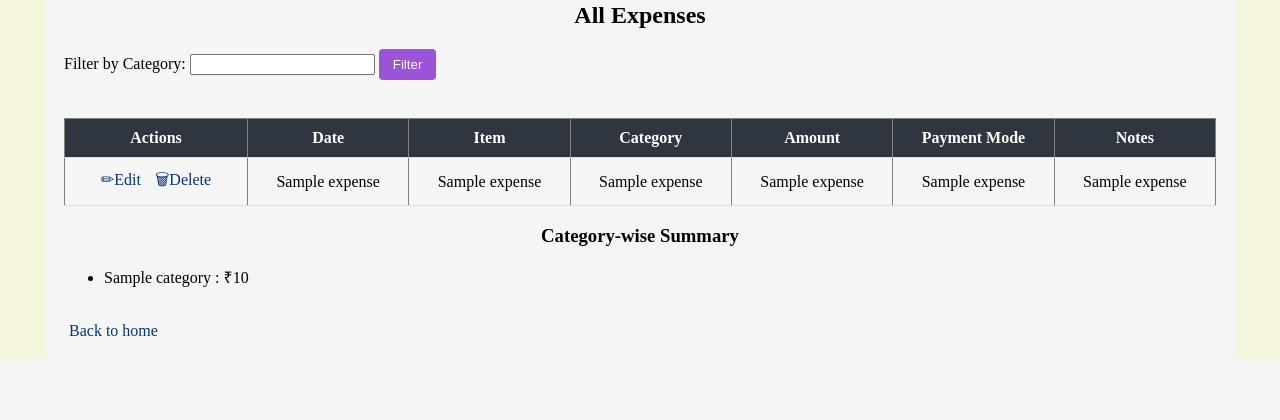
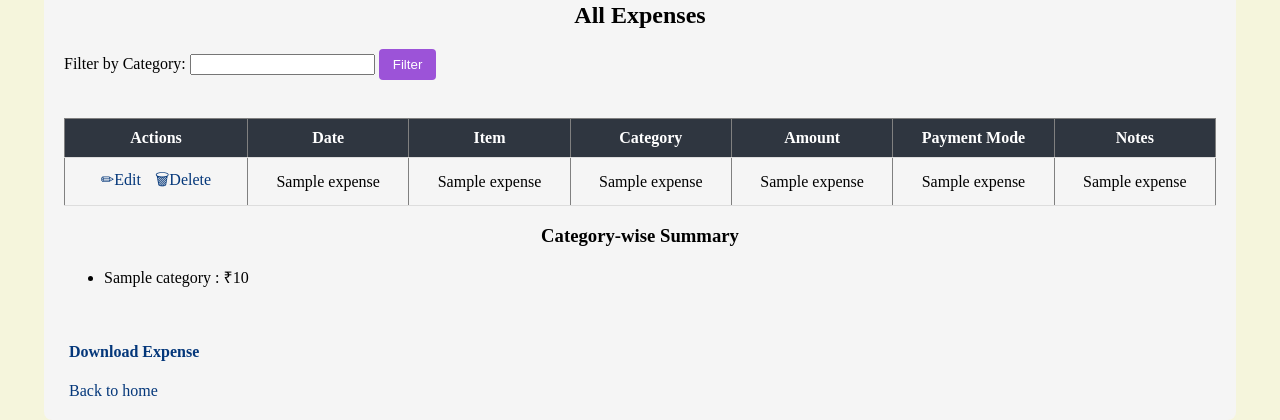
Before and after one commit to riddhi-mudgal/finance-tracker-flask, a Flask app: template templates/view_expenses.html in a window 1280 px wide. Shown: the part 695-1115 px from the top of the page. Before the commit the page ends 1055 px from the top, so only its background shows below. Run offline with Flask 3, Linux system fonts and the light colour scheme; the template is opened without the code that fills it: most values are stand-ins (such as "Sample title", 1, 10 or a date in 2020).

Commit message:
CSV file download is now available

```diff
--- a/app.py
+++ b/app.py
@@ -29,7 +29,7 @@ def add_expense():
         payment =request.form["payment"]
         notes =request.form["notes"]
 
-        insert_expense(date, item, category,amount, payment, notes)
+        insert_expense(date, item, category,amount, payment, notes,session['user_id'])
 
         return redirect(url_for("view_expenses"))
 
--- a/templates/view_expenses.html
+++ b/templates/view_expenses.html
@@ -74,6 +74,7 @@
         </ul>
 
         <br>
+        <h4><a href="/export">Download Expense</a></h4>
         <a href="/"> Back to home</a>
         </div>
 
```
Also changed, not shown: 3 other files.
